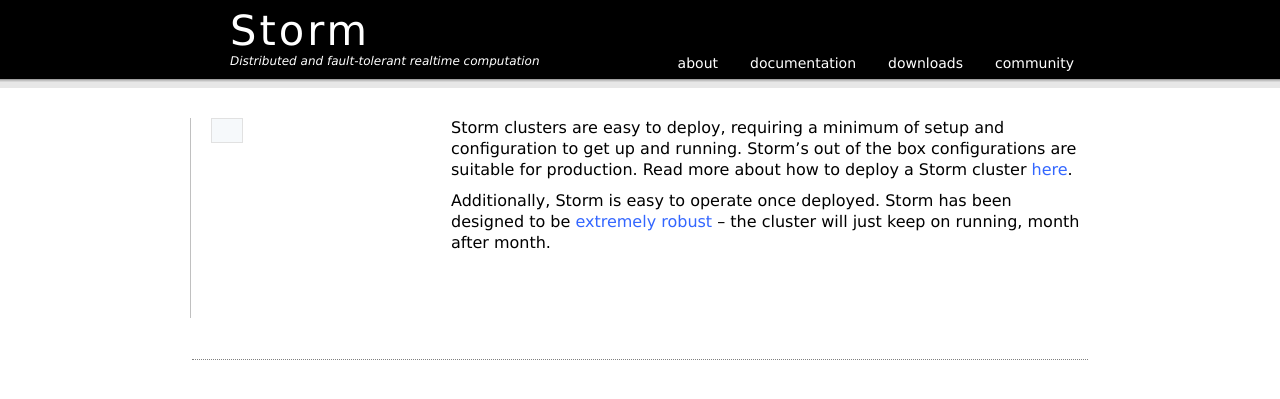
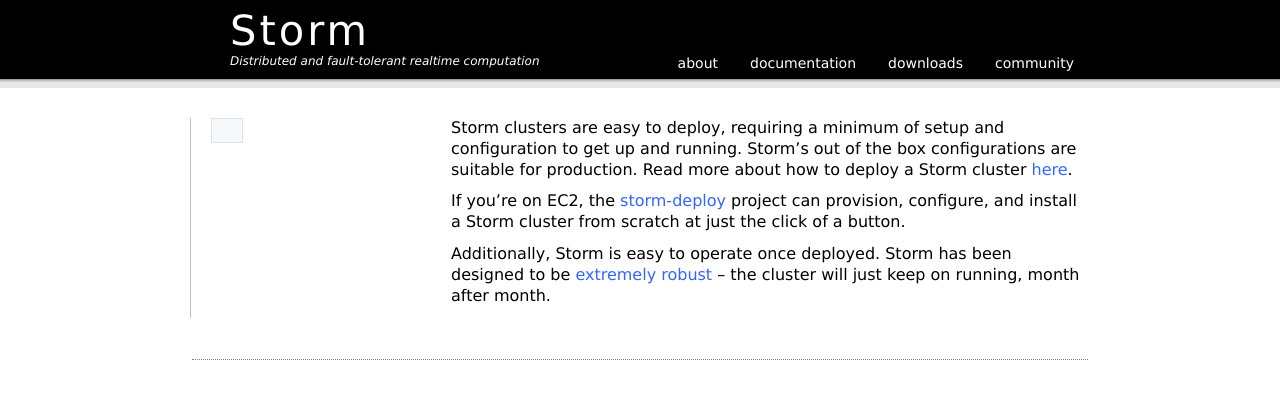
Before and after one commit to nathanmarz/storm-website, a Jekyll site: the page built from about/deployment.md, in a window 1280 px wide. Shown: the top 399 px of the page. Built offline with Jekyll 4.4.1, drawn with Linux system fonts in a browser that asks for light colours; Markdown is read by kramdown in place of the engine named in the settings.

Commit message:
link to storm-deploy in deployment about page

```diff
--- a/about/deployment.md
+++ b/about/deployment.md
@@ -4,4 +4,6 @@ layout: about
 
 Storm clusters are easy to deploy, requiring a minimum of setup and configuration to get up and running. Storm's out of the box configurations are suitable for production. Read more about how to deploy a Storm cluster [here](https://github.com/nathanmarz/storm/wiki/Setting-up-a-Storm-cluster).
 
+If you're on EC2, the [storm-deploy](https://github.com/nathanmarz/storm-deploy) project can provision, configure, and install a Storm cluster from scratch at just the click of a button.
+
 Additionally, Storm is easy to operate once deployed. Storm has been designed to be [extremely robust](/about/fault-tolerant.html) – the cluster will just keep on running, month after month.
```
